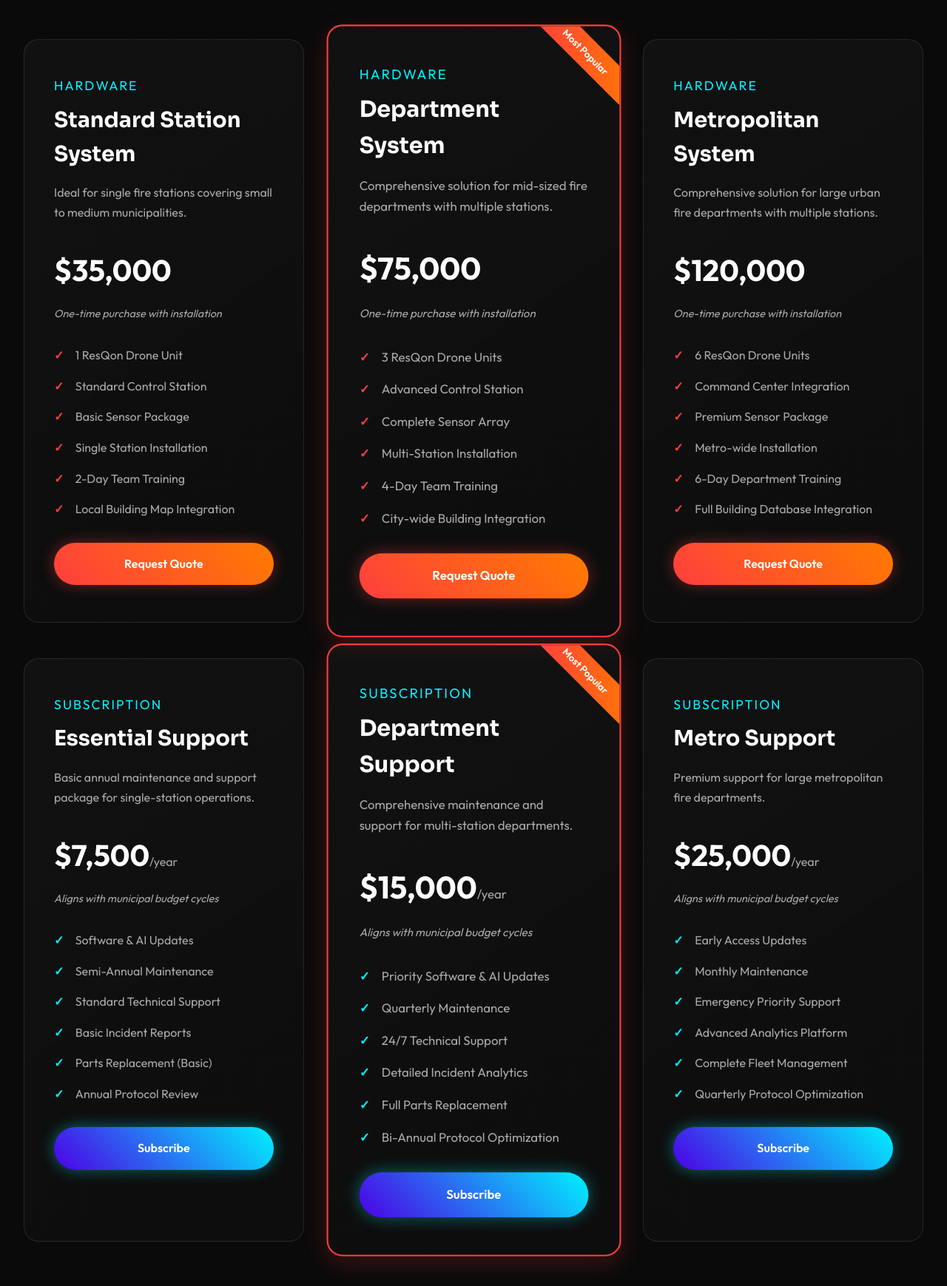
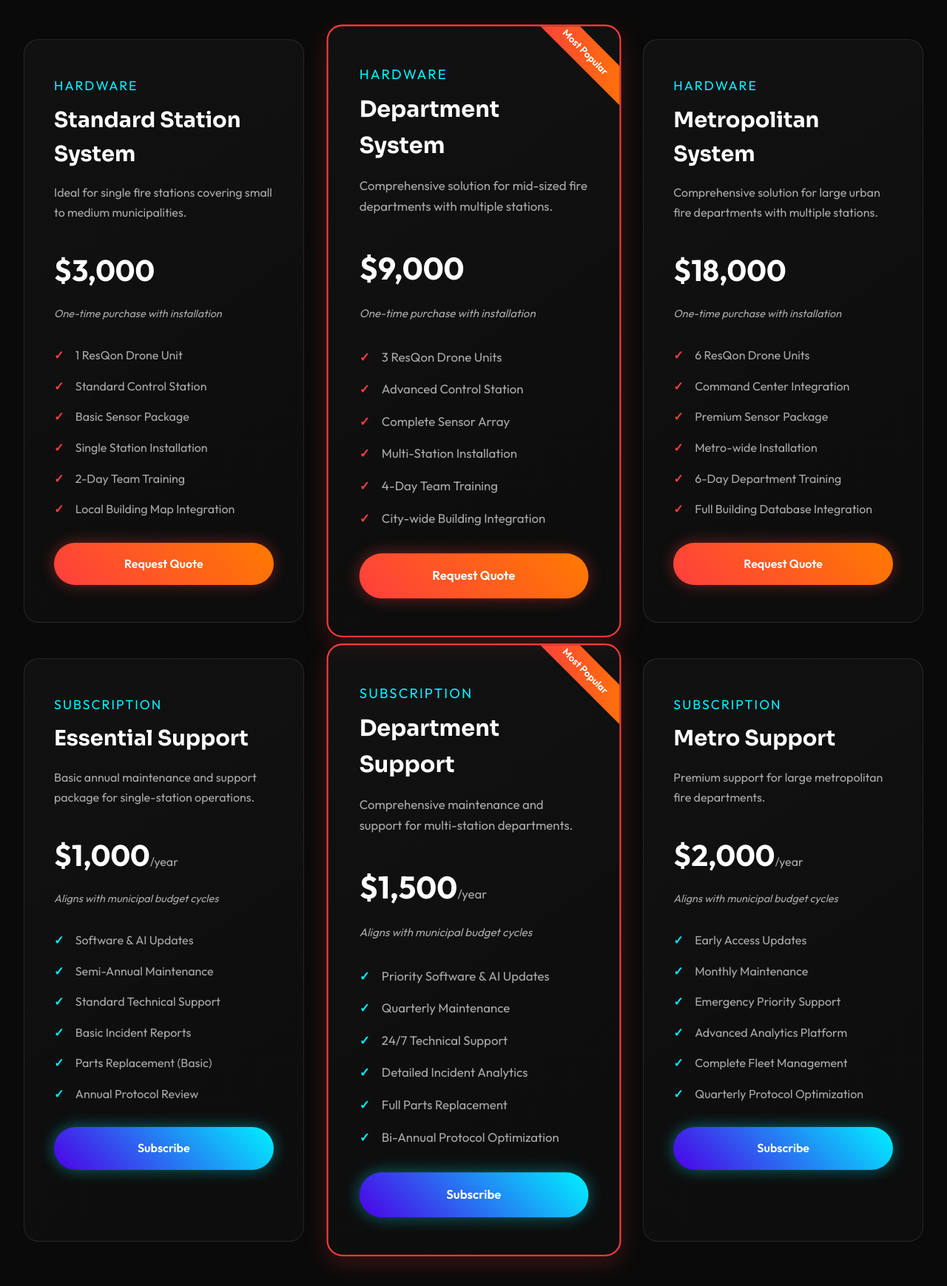
Before and after one commit to ethankim612/ResQon_site, a Django app: page /starts/ in a window 1280 px wide. Shown: the part 1590-3329 px from the top of the page at 74% size. Run offline with Django 5.2, Linux system fonts and the light colour scheme; some libraries are stand-ins or nearby versions.

Commit message:
Update .gitignore to include db.sqlite3 and adjust package prices in starts.html

```diff
--- a/resQonSite/starts/templates/starts/starts.html
+++ b/resQonSite/starts/templates/starts/starts.html
@@ -893,7 +893,7 @@
                     <p class="package-type">Hardware</p>
                     <h3 class="package-name">Standard Station System</h3>
                     <p class="package-description">Ideal for single fire stations covering small to medium municipalities.</p>
-                    <div class="package-price">$35,000</div>
+                    <div class="package-price">$3,000</div>
                     <p class="price-note">One-time purchase with installation</p>
                     <ul class="package-features">
                         <li>1 ResQon Drone Unit</li>
@@ -911,7 +911,7 @@
                     <p class="package-type">Hardware</p>
                     <h3 class="package-name">Department System</h3>
                     <p class="package-description">Comprehensive solution for mid-sized fire departments with multiple stations.</p>
-                    <div class="package-price">$75,000</div>
+                    <div class="package-price">$9,000</div>
                     <p class="price-note">One-time purchase with installation</p>
                     <ul class="package-features">
                         <li>3 ResQon Drone Units</li>
@@ -928,7 +928,7 @@
                     <p class="package-type">Hardware</p>
                     <h3 class="package-name">Metropolitan System</h3>
                     <p class="package-description">Comprehensive solution for large urban fire departments with multiple stations.</p>
-                    <div class="package-price">$120,000</div>
+                    <div class="package-price">$18,000</div>
                     <p class="price-note">One-time purchase with installation</p>
                     <ul class="package-features">
                         <li>6 ResQon Drone Units</li>
@@ -947,7 +947,7 @@
                     <p class="package-type">Subscription</p>
                     <h3 class="package-name">Essential Support</h3>
                     <p class="package-description">Basic annual maintenance and support package for single-station operations.</p>
-                    <div class="package-price">$7,500<span>/year</span></div>
+                    <div class="package-price">$1,000<span>/year</span></div>
                     <p class="price-note">Aligns with municipal budget cycles</p>
                     <ul class="package-features subscription-features">
                         <li>Software & AI Updates</li>
@@ -965,7 +965,7 @@
                     <p class="package-type">Subscription</p>
                     <h3 class="package-name">Department Support</h3>
                     <p class="package-description">Comprehensive maintenance and support for multi-station departments.</p>
-                    <div class="package-price">$15,000<span>/year</span></div>
+                    <div class="package-price">$1,500<span>/year</span></div>
                     <p class="price-note">Aligns with municipal budget cycles</p>
                     <ul class="package-features subscription-features">
                         <li>Priority Software & AI Updates</li>
@@ -982,7 +982,7 @@
                     <p class="package-type">Subscription</p>
                     <h3 class="package-name">Metro Support</h3>
                     <p class="package-description">Premium support for large metropolitan fire departments.</p>
-                    <div class="package-price">$25,000<span>/year</span></div>
+                    <div class="package-price">$2,000<span>/year</span></div>
                     <p class="price-note">Aligns with municipal budget cycles</p>
                     <ul class="package-features subscription-features">
                         <li>Early Access Updates</li>
```
Also changed, not shown: 1 other file.
